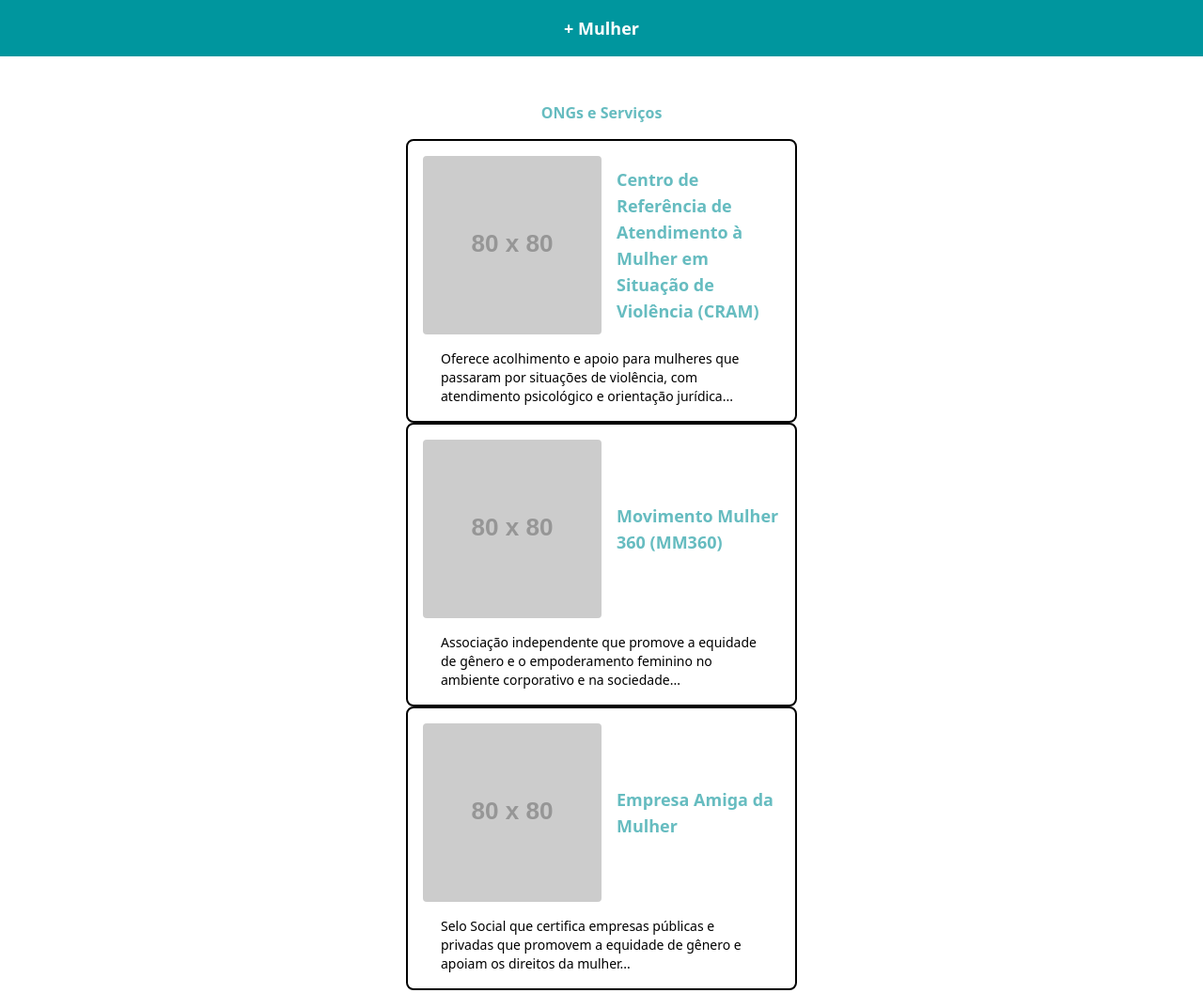
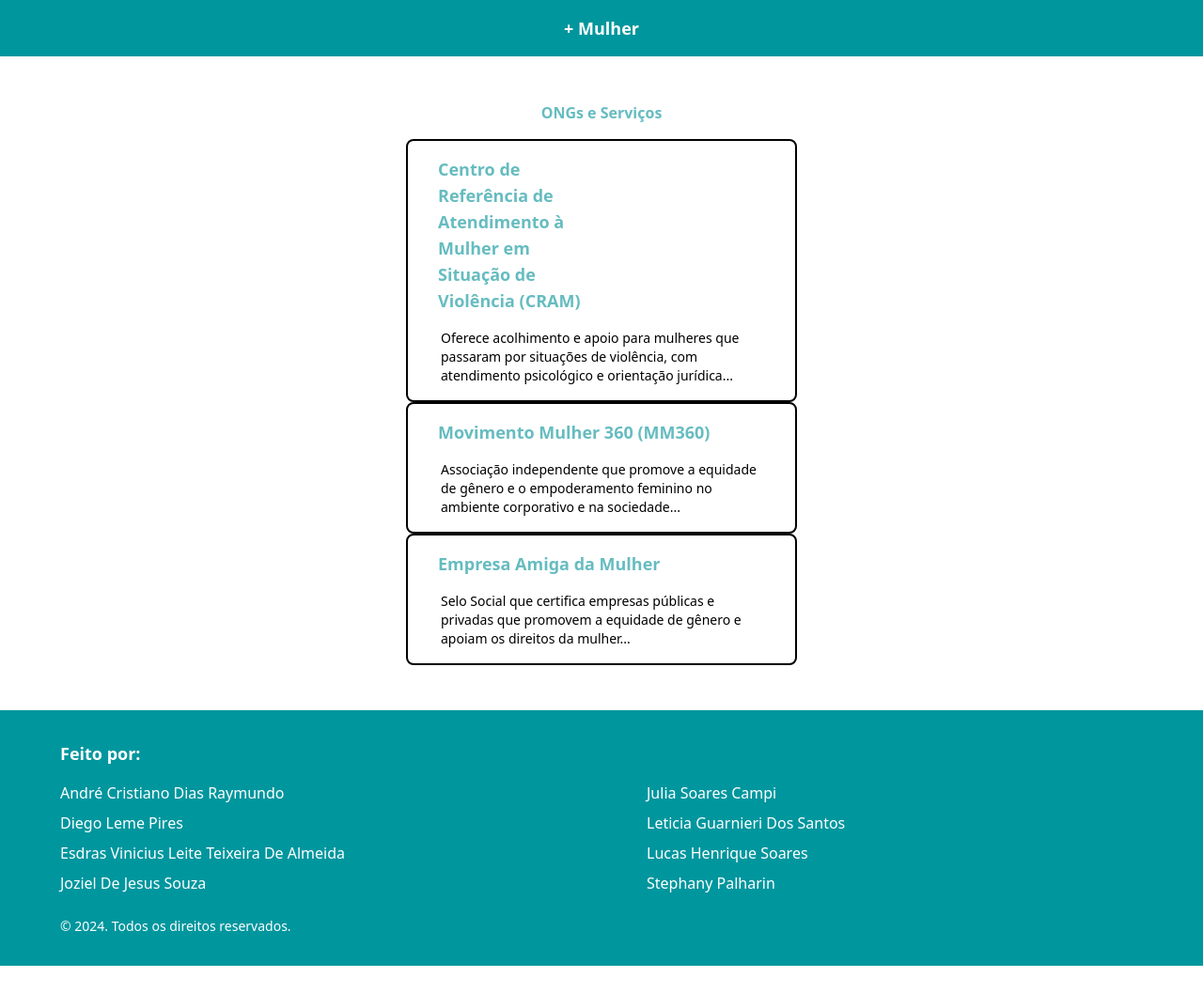
Before and after one commit to LucaisHS/MaisMulher, a website: page servicosONGs.html in a window 1280 px wide. Shown: the top 1057 px of the page at 94% size. After the commit the page ends 1028 px from the top, so only its background shows below. Drawn offline with Linux system fonts and the light colour scheme; placeholder pictures from the web are drawn by us.

Commit message:
Update servicosONGs.html

```diff
--- a/servicosONGs.html
+++ b/servicosONGs.html
@@ -21,10 +21,7 @@
         <a href="./cram.html" class="block mb-6">
             <div class="border-2 border-black p-4 flex flex-col justify-between rounded-lg hover:shadow-lg transition">
                 <div class="flex">
-                    <div class="w-1/2">
-                        <img src="https://via.placeholder.com/80" alt="Imagem CRAM" class="w-full h-auto rounded">
-                    </div>
-                    <div class="w-1/2 flex items-center pl-4">
+                    <div class="w-1/2 flex items-center pl-4 center">
                         <h2 class="text-[#66BCC0] text-lg font-bold">Centro de Referência de Atendimento à Mulher em Situação de Violência (CRAM)</h2>
                     </div>
                 </div>
@@ -38,11 +35,8 @@
         <a href="./mm360.html" class="block mb-6">
             <div class="border-2 border-black p-4 flex flex-col justify-between rounded-lg hover:shadow-lg transition">
                 <div class="flex">
-                    <div class="w-1/2">
-                        <img src="https://via.placeholder.com/80" alt="Imagem MM360" class="w-full h-auto rounded">
-                    </div>
-                    <div class="w-1/2 flex items-center pl-4">
-                        <h2 class="text-[#66BCC0] text-lg font-bold">Movimento Mulher 360 (MM360)</h2>
+                    <div class="flex items-center pl-4">
+                        <h2 class="text-[#66BCC0] text-lg font-bold center">Movimento Mulher 360 (MM360)</h2>
                     </div>
                 </div>
                 <p class="mt-4 text-sm mx-[5%]">
@@ -55,11 +49,8 @@
         <a href="./empresaAmigaMulher.html" class="block mb-6">
             <div class="border-2 border-black p-4 flex flex-col justify-between rounded-lg hover:shadow-lg transition">
                 <div class="flex">
-                    <div class="w-1/2">
-                        <img src="https://via.placeholder.com/80" alt="Imagem Empresa Amiga" class="w-full h-auto rounded">
-                    </div>
-                    <div class="w-1/2 flex items-center pl-4">
-                        <h2 class="text-[#66BCC0] text-lg font-bold">Empresa Amiga da Mulher</h2>
+                    <div class="flex items-center pl-4">
+                        <h2 class="text-[#66BCC0] text-lg font-bold center">Empresa Amiga da Mulher</h2>
                     </div>
                 </div>
                 <p class="mt-4 text-sm mx-[5%]">
```
